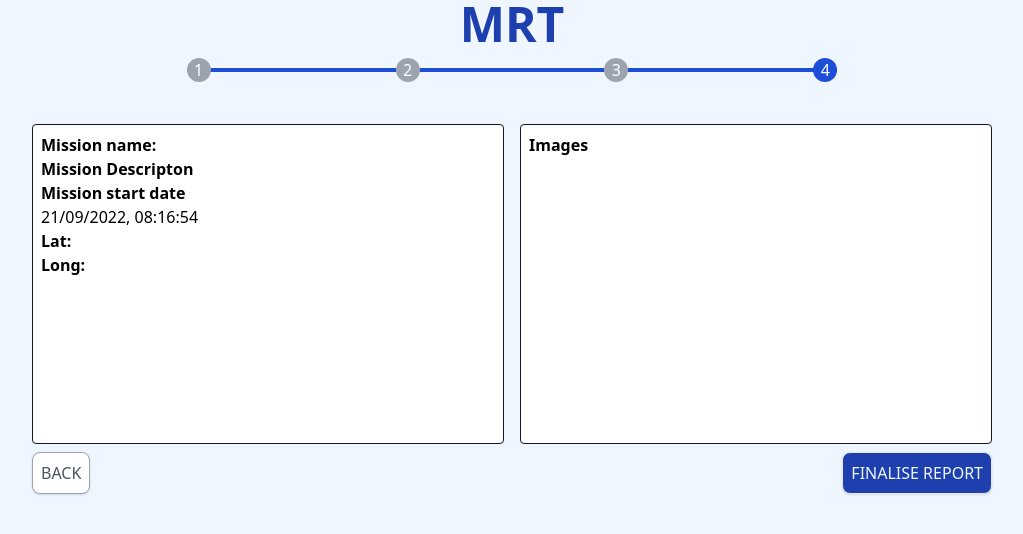
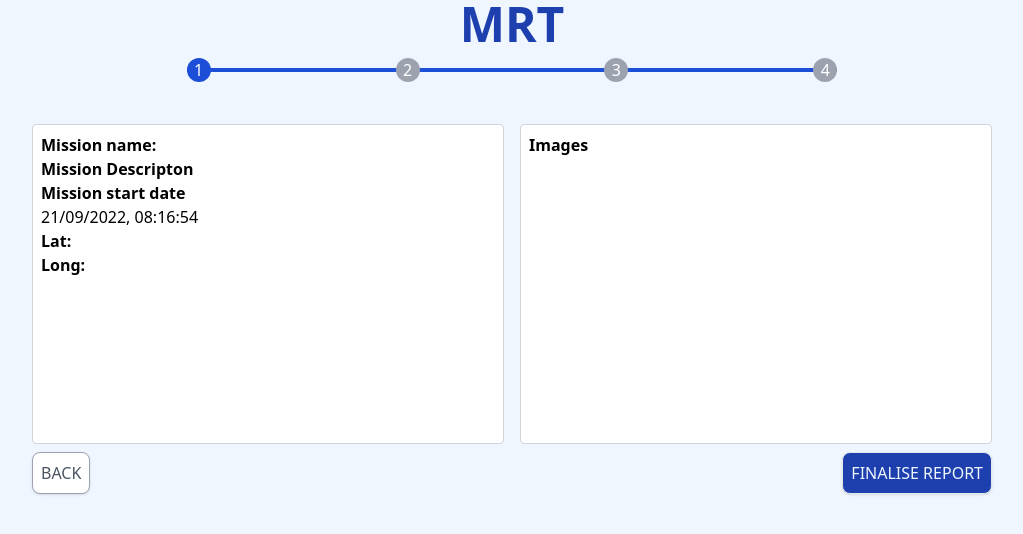
Before and after one commit to simonemiar/sundown, a Nuxt app: page /flow/overview in a window 1280 px wide. Shown: the top 534 px of the page, without its empty margins (128-1151 px from the left). Built offline with nearby package versions, Linux system fonts and the light colour scheme.

Commit message:
fixing class binding and restrict user from going forward if not complete

```diff
--- a/assets/css/main.css
+++ b/assets/css/main.css
@@ -44,7 +44,7 @@ h1 {
 }
 
 .activecolor {
-  @apply z-10 bg-blue-700 text-white flex items-center justify-center hover:bg-blue-700;
+  @apply z-10 bg-blue-700 text-white h-6 w-6 rounded-full flex items-center justify-center hover:bg-blue-700;
 }
 
 section {
--- a/layouts/flow.vue
+++ b/layouts/flow.vue
@@ -16,32 +16,42 @@
             progressbar4: $route.path === '/flow/overview',
           }"
         ></div>
+
         <div class="bg-gray-400 h-1 flex items-center justify-between">
-          <router-link
-            to="/flow/details"
-            active-class="activecolor"
-            class="progressstep"
+          <router-link to="/flow/details" class="activecolor"
             ><div>1</div></router-link
           >
 
-          <router-link
-            to="/flow/images"
-            active-class="activecolor"
+          <button
+            @click.prevent="isDetailsCompleted"
             class="progressstep"
-            ><div>2</div></router-link
+            v-bind:class="{
+              activecolor:
+                this.$store.state.spacereport.iscompleted.isdetailscompleted,
+            }"
           >
-          <router-link
-            to="/flow/map"
-            active-class="activecolor"
+            <div>2</div>
+          </button>
+          <button
+            @click.prevent="isImagesCompleted"
             class="progressstep"
-            ><div>3</div></router-link
+            v-bind:class="{
+              activecolor:
+                this.$store.state.spacereport.iscompleted.isimagescompleted,
+            }"
           >
-          <router-link
-            to="/flow/overview"
-            active-class="activecolor"
+            <div>3</div>
+          </button>
+          <button
+            @click.prevent="isMapCompleted"
             class="progressstep"
-            ><div>4</div></router-link
+            v-bind:class="{
+              activecolor:
+                this.$store.state.spacereport.iscompleted.ismapcompleted,
+            }"
           >
+            <div>4</div>
+          </button>
         </div>
       </div>
     </section>
@@ -51,10 +61,35 @@
 </template>
 
 <script>
+import Button from "../components/Button.vue";
 export default {
+  components: { Button },
   name: "flow",
-  mounted() {
-    // console.log(this.$refs.progressbar);
+  methods: {
+    isDetailsCompleted(event) {
+      if (this.$store.state.spacereport.iscompleted.isdetailscompleted) {
+        // else continue to route
+        this.$router.push({ path: "/flow/images" });
+      } else {
+        event.preventDefault();
+      }
+    },
+    isImagesCompleted(event) {
+      if (this.$store.state.spacereport.iscompleted.isimagescompleted) {
+        // else continue to route
+        this.$router.push({ path: "/flow/map" });
+      } else {
+        event.preventDefault();
+      }
+    },
+    isMapCompleted(event) {
+      if (this.$store.state.spacereport.iscompleted.ismapcompleted) {
+        // else continue to route
+        this.$router.push({ path: "/flow/overview" });
+      } else {
+        event.preventDefault();
+      }
+    },
   },
 };
 </script>
--- a/pages/flow/details.vue
+++ b/pages/flow/details.vue
@@ -17,7 +17,7 @@
           <input
             v-model="missionname"
             id="missionname"
-            class="border border-gray-900 overflow-scroll w-full p-1"
+            class="border border-gray-300 overflow-scroll w-full p-1"
             name="missionname"
             required
           />
@@ -28,7 +28,7 @@
             v-model="missiondesc"
             id="missiondesc"
             name="missiondesc"
-            class="border border-gray-900 overflow-scroll h-52 w-full"
+            class="border border-gray-300 overflow-scroll h-52 w-full p-1"
             required
           />
         </div>
@@ -73,6 +73,8 @@ export default {
       missionid: this.$store.state.spacereport.missionid,
       missiondate: new Date(this.$store.state.spacereport.missiondate),
       errors: [],
+      isdetailscompleted:
+        this.$store.state.spacereport.iscompleted.isdetailscompleted,
     };
   },
   mounted() {
@@ -91,6 +93,10 @@ export default {
       this.$store.commit("setSpacereport", {
         key: "missiondate",
         value: this.missiondate,
+      });
+      this.$store.commit("setCompleted", {
+        key: "isdetailscompleted",
+        value: true,
       });
     },
     resetReport() {
@@ -118,6 +124,9 @@ export default {
     spacereport() {
       return this.$store.getters.spacereport;
     },
+    iscompleted() {
+      return this.$store.getters.spacereport.iscompleted;
+    },
     missionname: {
       get() {
         return this.$store.getters.spacereport.missionname;
--- a/pages/flow/images.vue
+++ b/pages/flow/images.vue
@@ -16,7 +16,7 @@
         <p class="font-bold">space mission images</p>
         <div
           id="report_container"
-          class="border border-gray-900 bg-white overflow-scroll h-full"
+          class="border border-gray-300 bg-white overflow-scroll h-full"
         >
           <div v-if="!$fetchState.pending">
             <Missionimage
@@ -31,7 +31,7 @@
       </div>
       <div class="m-2">
         <p class="font-bold">Selected images to report</p>
-        <div id="select_container" class="border border-gray-900 bg-white overflow-scroll h-80">
+        <div id="select_container" class="border border-gray-300 bg-white overflow-scroll h-80">
           <Missionimage
             v-for="newmissionimage in newmissionimages"
             :key="newmissionimage.img_src"
@@ -60,6 +60,8 @@ export default {
     return {
       // missionimages: '',
       error:[],
+      isimagescompleted:
+        this.$store.state.spacereport.iscompleted.isimagescompleted,
     }
   },
   //     'https://api.nasa.gov/mars-photos/api/v1/rovers/curiosity/photos?api_key=DEMO_KEY&sol=15'
@@ -74,6 +76,10 @@ export default {
     clickHandle(e) {
       console.log(this.newmissionimages )
       if(this.newmissionimages.length < 7 && this.newmissionimages.length > 0){
+        this.$store.commit("setCompleted", {
+        key: "isimagescompleted",
+        value: true,
+      });
         this.$router.push("/flow/map");
       } else {
         this.error = ["Please select between one and maximum seven images to proceed"]
@@ -93,6 +99,9 @@ export default {
     spacereport() {
       return this.$store.getters.spacereport
     },
+    iscompleted() {
+      return this.$store.getters.spacereport.iscompleted;
+    },
     newmissionimages: {
       get() {
         return this.$store.getters.spacereport.newmissionimages
--- a/pages/flow/map.vue
+++ b/pages/flow/map.vue
@@ -5,7 +5,7 @@
         <p class="font-bold">Current position over earth:</p>
         <div
           id="map_container"
-          class="border rounded border-gray-900 bg-white h-5/6"
+          class="border rounded border-gray-300 bg-white h-5/6"
         >
           <div id="map" class="w-full h-60 sm:h-full sm:w-full"></div>
         </div>
@@ -14,7 +14,7 @@
         <div>
           <p class="font-bold">Lat:</p>
           <div
-            class="border border-gray-900 bg-white p-2 w-full h-full rounded"
+            class="border border-gray-300 bg-white p-2 w-full h-full rounded"
             :missionlongitude="missionlongitude"
           >
             {{ missionlongitude }}
@@ -23,7 +23,7 @@
         <div class="h-full">
           <p class="font-bold">Long:</p>
           <div
-            class="border border-gray-900 bg-white p-2 w-full rounded"
+            class="border border-gray-300 bg-white p-2 w-full rounded"
             :missionlatitude="missionlatitude"
           >
             {{ missionlatitude }}
@@ -56,6 +56,7 @@ export default {
       marker: null,
       missionlongitude: "",
       missionlatitude: "",
+      ismapcompleted: this.$store.state.spacereport.iscompleted.ismapcompleted,
     };
   },
   head: {
@@ -119,12 +120,19 @@ export default {
         key: "missionlatitude",
         value: this.missionlatitude,
       });
+      this.$store.commit("setCompleted", {
+        key: "ismapcompleted",
+        value: true,
+      });
     },
   },
   computed: {
     coordinates() {
       return this.$store.getters.spacereport.coordinates;
     },
+    iscompleted() {
+      return this.$store.getters.spacereport.iscompleted;
+    },
   },
 };
 </script>
--- a/pages/flow/overview.vue
+++ b/pages/flow/overview.vue
@@ -1,7 +1,7 @@
 <template>
   <div class="bg-blue-50 w-screen h-screen">
     <section id="section_layout" class="sm:grid sm:grid-cols-2">
-      <div class="m-2 p-2 bg-white rounded border border-gray-900 h-80">
+      <div class="m-2 p-2 bg-white rounded border border-gray-300 h-80">
         <p class="font-bold">Mission name:</p>
         <p>{{ spacereport.missionname }}</p>
         <div>
@@ -22,7 +22,7 @@
         </div>
       </div>
       <div
-        class="m-2 p-2 bg-white rounded border border-gray-900 overflow-scroll h-80"
+        class="m-2 p-2 bg-white rounded border border-gray-300 overflow-scroll h-80"
       >
         <div>
           <p class="font-bold">Images</p>
@@ -53,21 +53,22 @@ export default {
   data() {
     return {
       reports: JSON.parse(localStorage.getItem("reports")),
-      // missiondate: this.$store.state.spacereport.missiondate,
-      // displaydate: new Intl.DateTimeFormat("en-GB").format(missiondate),
-      // displaydate: new Intl.DateTimeFormat("en-GB").format(
-      //   this.$store.state.spacereport.missiondate
-      // ),
-      // };
-      // displaydate: this.$store.state.spacereport.missiondate
-      //   .toISOString()
-      //   .replace(/T/, " ")
-      //   .replace(/\..+/, ""), // first replace T with a space  // second replace delete the dot and everything after,,
+      isoverviewcompleted:
+        this.$store.state.spacereport.iscompleted.isoverviewcompleted,
     };
   },
-
+  mounted() {
+    this.$store.commit("setCompleted", {
+      key: "isoverviewcompleted",
+      value: true,
+    });
+  },
   methods: {
     finaliseReport() {
+      this.$store.commit("setCompleted", {
+        key: "isoverviewcompleted",
+        value: true,
+      });
       if (this.reports === null) {
         this.reports = [];
       }
@@ -102,6 +103,9 @@ export default {
     coordinates() {
       return this.$store.getters.spacereport.coordinates;
     },
+    iscompleted() {
+      return this.$store.getters.spacereport.iscompleted;
+    },
   },
 };
 </script>
--- a/pages/index.vue
+++ b/pages/index.vue
@@ -14,7 +14,7 @@
           <p class="my-2">space reports created by {{ user.first_name }}</p>
           <div
             id="report_container"
-            class="border border-gray-900 overflow-scroll h-4/5 rounded"
+            class="border border-gray-300 overflow-scroll h-4/5 rounded"
           >
             <p
               class="h-full flex items-center justify-center"
--- a/store/index.js
+++ b/store/index.js
@@ -11,6 +11,12 @@ let defaultSpacereport = {
     missionlongitude: "",
     missionlatitude: "",
   },
+  iscompleted: {
+    isdetailscompleted: false,
+    isimagescompleted: false,
+    ismapcompleted: false,
+    isoverviewcompleted: false,
+  },
 };
 
 export const state = () => {
@@ -18,7 +24,6 @@ export const state = () => {
     test: 1,
     spacereport: defaultSpacereport,
     spacereports: [],
-    // resetSpacereport: [...spacereport],
   };
 };
 
@@ -32,6 +37,9 @@ export const mutations = {
   },
   setCoordinates(state, { key, value }) {
     state.spacereport.coordinates[key] = value;
+  },
+  setCompleted(state, { key, value }) {
+    state.spacereport.iscompleted[key] = value;
   },
   setSpacereports(state, newState) {
     state.spacereports = newState;
@@ -68,4 +76,7 @@ export const getters = {
   spacereports(state) {
     return state.spacereports;
   },
+  iscompleted(state) {
+    return state.iscompleted;
+  },
 };
```
